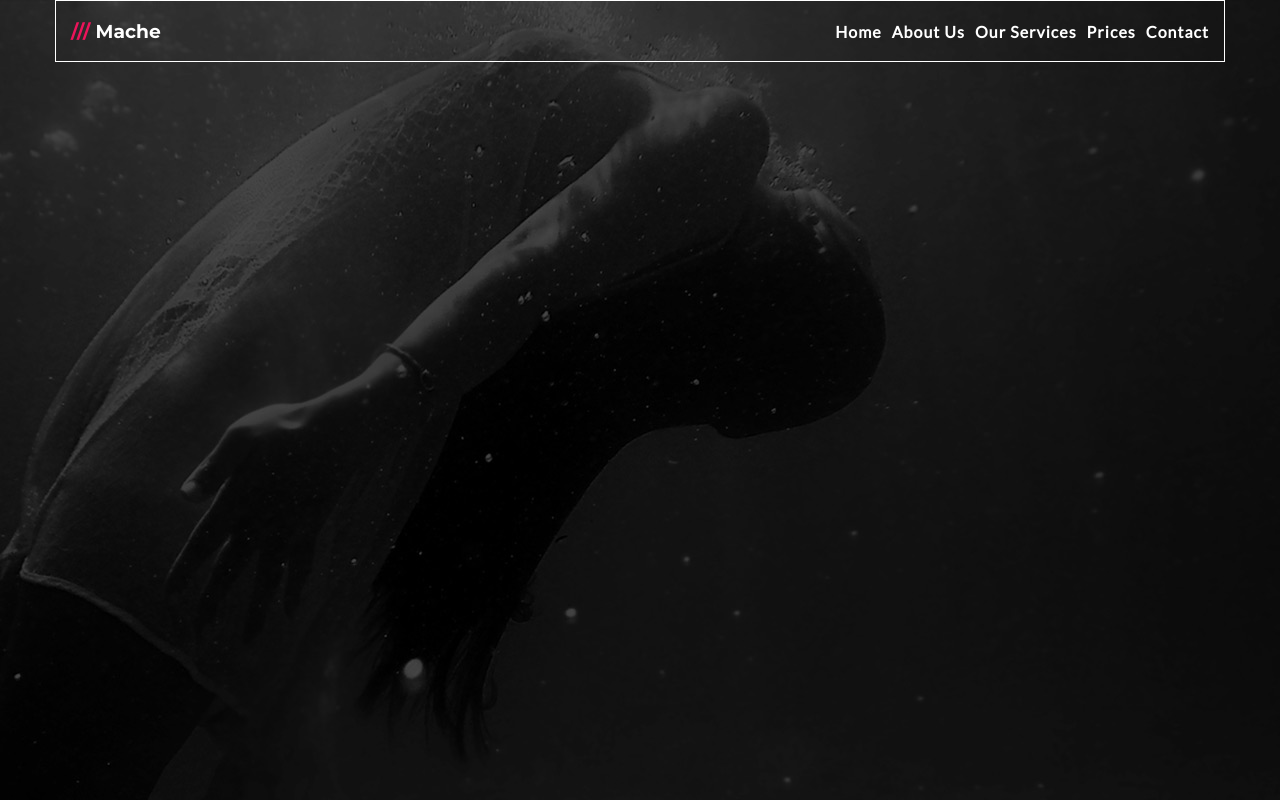
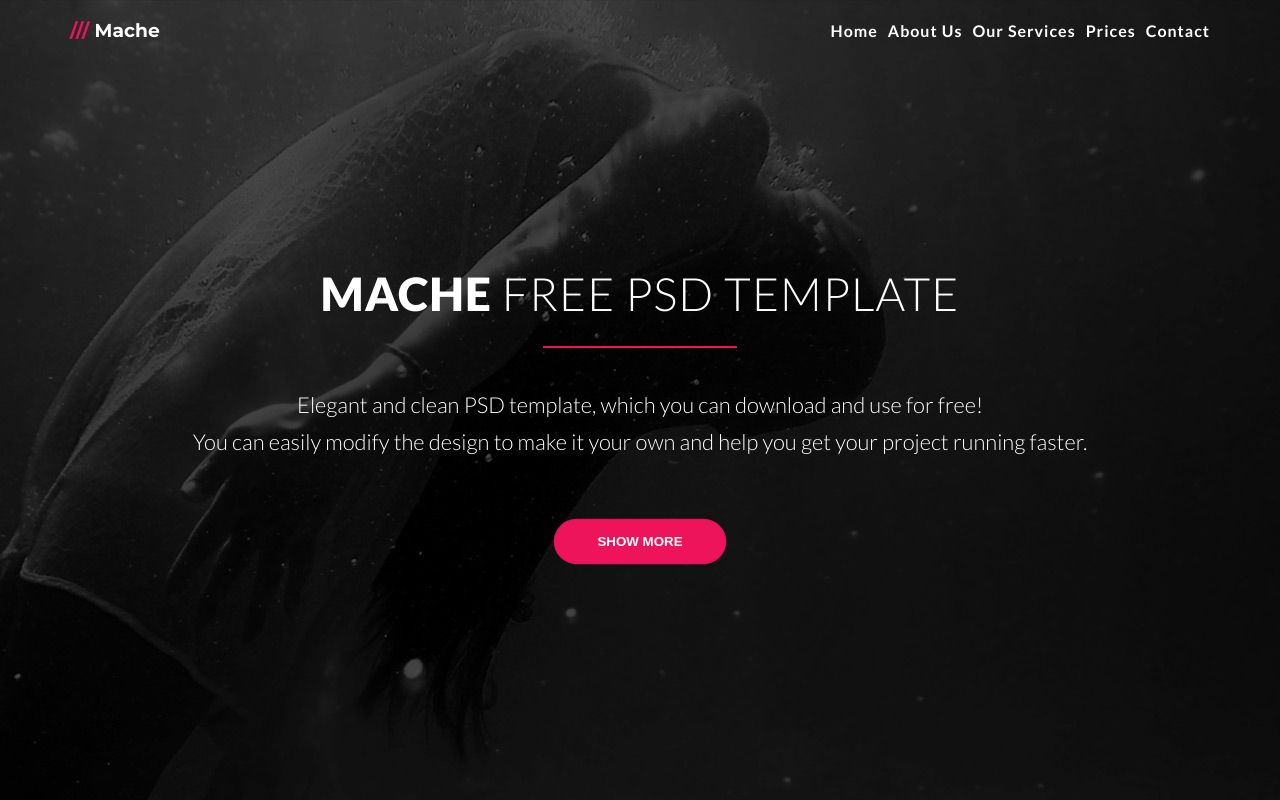
Before and after one commit to darokrk/Layout3-from-PSD, a website: page index.html in a window 1280 px wide. Drawn offline with Linux system fonts and the light colour scheme.

Commit message:
Finish main section

```diff
--- a/index.html
+++ b/index.html
@@ -10,9 +10,9 @@
 </head>
 
 <body>
-    <div id="main">
-        <header>
-            <div class="container">
+    <section id="main">
+        <div class="container">
+            <header>
                 <nav class="nav">
                     <h3 class="nav__header"><span class="nav__header--mark">///</span> Mache</h3>
                     <ul class="nav__list">
@@ -23,9 +23,15 @@
                         <li class="nav__item">Contact</li>
                     </ul>
                 </nav>
+            </header>
+            <div class="main__slogan">
+                <h1 class="slogan__header"><span class="slogan__header--mark">Mache</span> free psd template</h1>
+                <p class="slogan__content">Elegant and clean PSD template, which you can download and use for free!</p>
+                <p class="slogan__content">You can easily modify the design to make it your own and help you get your project running faster.</p>
+                <button class="slogan__button">Show more</button>
             </div>
-        </header>
-    </div>
+        </div>
+    </section>
 </body>
 
 </html>
--- a/sass/style.scss
+++ b/sass/style.scss
@@ -1,4 +1,4 @@
-@import url('https://fonts.googleapis.com/css?family=Lato|Montserrat:700');
+@import url('https://fonts.googleapis.com/css?family=Lato:300,700,900|Montserrat:700');
 
 body {
     margin: 0;
@@ -6,42 +6,64 @@ body {
     font-family: 'Lato', sans-serif;
     color: #fff;
 }
+
 * {
     box-sizing: border-box;
 }
+
+@keyframes pulse {
+    to {
+        box-shadow: 0 0 0 20px rgba(232, 76, 61, 0);
+    }
+}
+
 .red--color {
     color: #ed145b;
 }
-#main {
-    min-height: 800px;
-    background: url('../images/main.jpg') no-repeat center;
-    background-size: cover;
+
+.red--emphasize {
+    content: '';
+    border: 1px solid #ed145b;
+    width: 30%;
+    display: block;
+    margin: 25px auto 0;
 }
+
 .container {
     max-width: 1170px;
     margin: 0 auto;
     padding: 0 15px;
-    border: 1px solid #fff;
 }
+
+#main {
+    height: 800px;
+    background: url('../images/main.jpg') no-repeat center;
+    background-size: cover;
+
     .nav {
         display: flex;
         justify-content: space-between;
         align-items: center;
+
         .nav__header {
             color: #fff;
             font-family: 'Montserrat', sans-serif;
+
             .nav__header--mark {
                 @extend .red--color;
             }
         }
+
         .nav__list {
             list-style-type: none;
             display: flex;
-        font-weight: bold;
+            font-weight: 700;
             letter-spacing: 1px;
+
             .nav__item:not(:last-child) {
                 margin-right: 10px;
             }
+
             .nav__item:hover {
                 @extend .red--color;
                 cursor: pointer;
@@ -49,3 +71,56 @@ body {
             }
         }
     }
+
+    .main__slogan {
+        margin: 60px auto;
+        min-height: 550px;
+        display: flex;
+        justify-content: center;
+        align-items: center;
+        flex-direction: column;
+
+        .slogan__header {
+            font-size: 2.87rem;
+            text-transform: uppercase;
+            letter-spacing: 1px;
+            font-weight: 100;
+            align-self: center;
+
+            .slogan__header--mark {
+                font-weight: 900;
+            }
+
+            &::after {
+                @extend .red--emphasize;
+            }
+        }
+
+        .slogan__content {
+            font-size: 1.37rem;
+            font-weight: 300;
+            margin: 5px;
+        }
+
+        .slogan__button {
+            background: #ed145b;
+            color: #fff;
+            padding: 14px 42px;
+            margin-top: 60px;
+            text-transform: uppercase;
+            border: none;
+            border-radius: 25px;
+            font-weight: bold;
+            box-shadow: 0 0 0 0 #ed145b;
+            animation: pulse 2.25s infinite cubic-bezier(0.66, 0, 0, 1);
+
+            &:hover {
+                cursor: pointer;
+                animation: none;
+            }
+            &:active {
+                outline: none;
+            }
+        }
+    }
+}
```
Also changed, not shown: css/style.css. Lines whose indentation alone changed are shown as unchanged.
